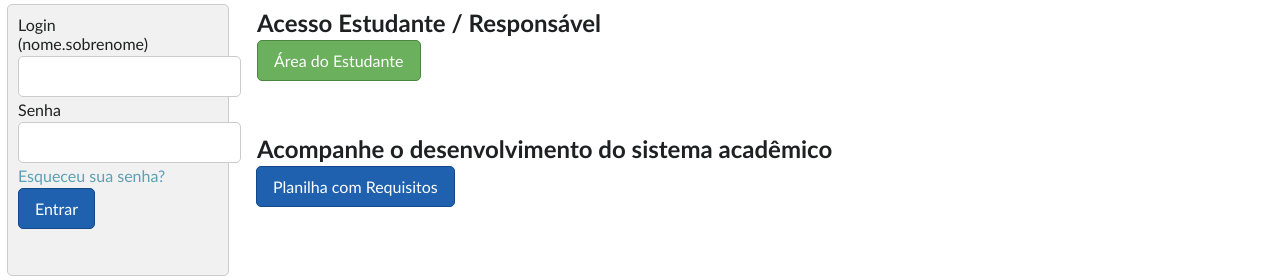
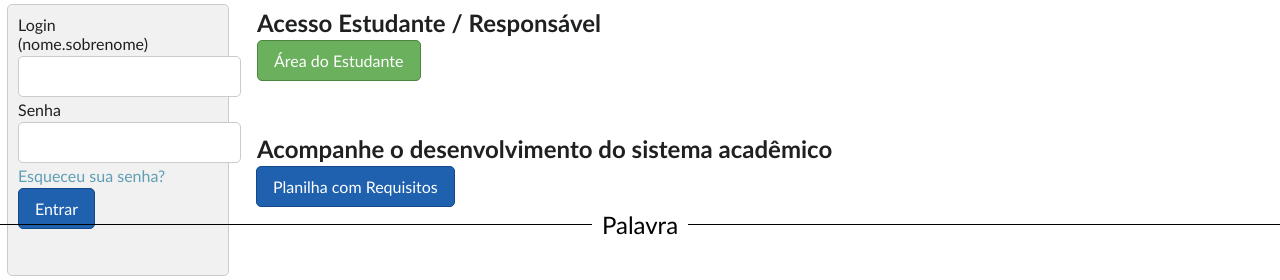
Before and after one commit to Kent2373/sistema-acad, a plain HTML site: page index.html in a window 1280 px wide. Shown: the part 89-369 px from the top of the page. Drawn offline with Linux system fonts and the light colour scheme.

Commit message:
iijijijij

```diff
--- a/css/estilos.css
+++ b/css/estilos.css
@@ -107,6 +107,20 @@ img{
     margin: 3px 0;
     margin-left: 6px;
 }
-{
+.linha {
+    display: flex;
+    align-items: center;
+    justify-content: center;
+}
 
+.linha::before,
+.linha::after {
+    content: '';
+    flex: 1;
+    border-top: 1px solid black;
 }
+
+.linha span {
+    padding: 0 10px; /* Distância entre a palavra e as linhas */
+    font-size: 24px;
+}
--- a/index.html
+++ b/index.html
@@ -41,6 +41,9 @@
         <button id="azul" type="submit">Planilha com Requisitos</button>
       </div>
     </section>
+    <div class="linha">
+      <span>Palavra</span>
+    </div>
   </main>
 </body>
 </html>
```
